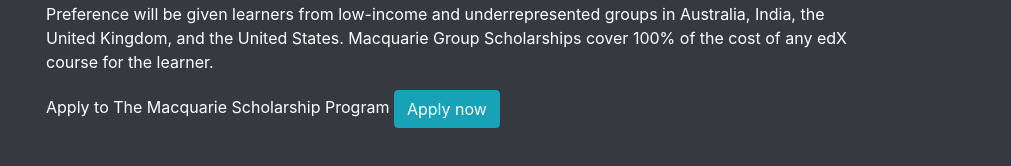
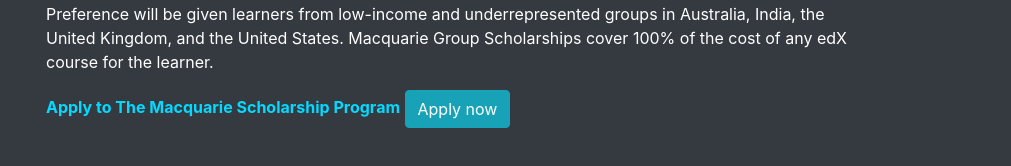
Before and after one commit to Tephdy/SkillsFree, a plain HTML site: page edx-free-courses.html in a window 1280 px wide. Shown: the part 1227-1393 px from the top of the page, 269-1280 px from the left. Drawn offline with nearby package versions, Linux system fonts and the light colour scheme.

Commit message:
content fixed

```diff
--- a/edx-free-courses.html
+++ b/edx-free-courses.html
@@ -74,7 +74,7 @@
                                         will be given learners from low-income and underrepresented groups in Australia, India, the United Kingdom, and the United States. Macquarie Group Scholarships cover 100% of the cost of any edX course for the learner.</p>
 
 
-                                    <span class="text-white"> Apply to The Macquarie Scholarship Program</span>
+                                    <span style=" color: rgb(4, 217, 255);"> <b>Apply to The Macquarie Scholarship Program</b></span>
                                     <button class="btn btn-info">Apply now</button>
 
                                 </div>
```
